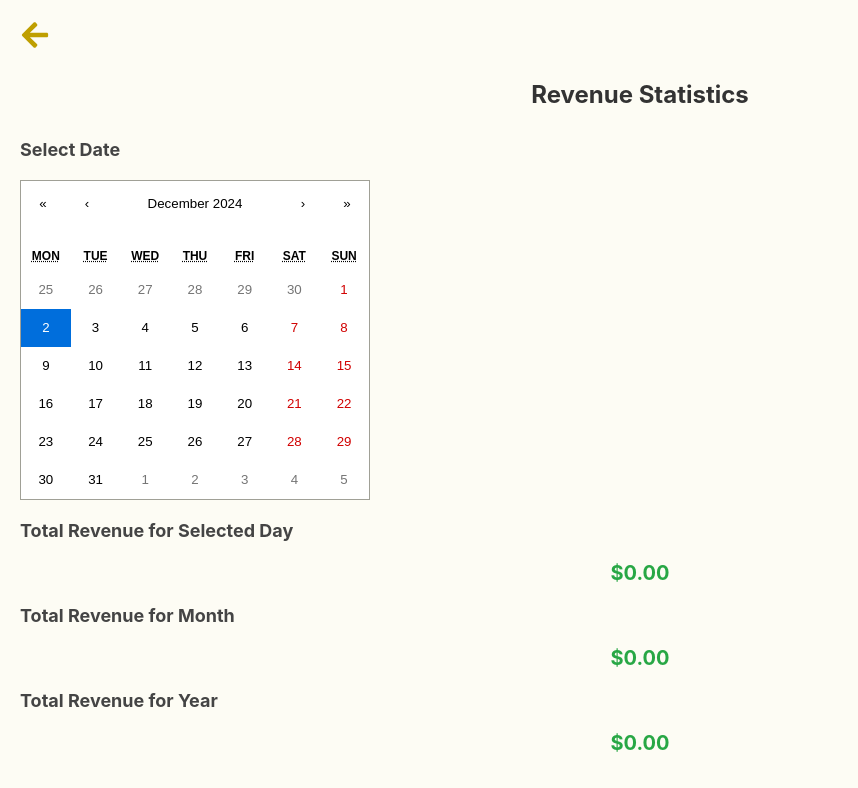
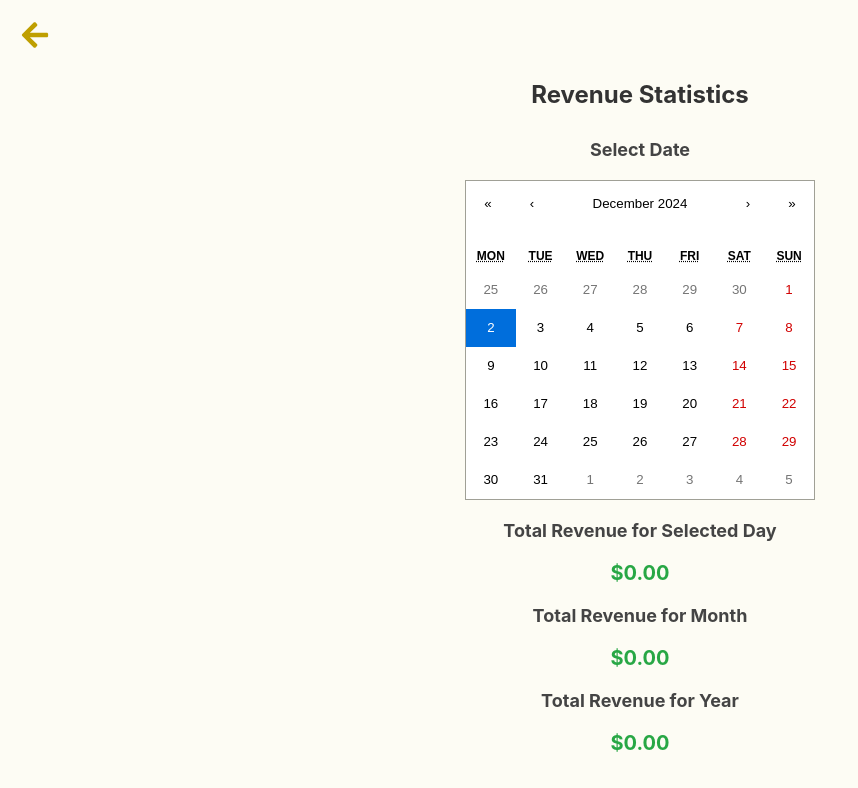
Before and after one commit to razan-zb/RazanSalonWeb, a React (Create React App) app: page /revenue-statistics in a window 1280 px wide. Shown: the top 788 px of the page, without its empty margins (0-858 px from the left). Built offline with nearby package versions, Linux system fonts and the light colour scheme; no server answers.

Commit message:
changing4

```diff
--- a/src/pages/admin/adminStyling.js
+++ b/src/pages/admin/adminStyling.js
@@ -201,6 +201,8 @@ export const Container1 = styled.div`
 
 `;
 
+
+
 // Text for the statistics
 export const StatText = styled.span`
   font-size: 18px;
--- a/src/pages/behindMainAdminPage/revenueStatistics/RevenueStatistics.js
+++ b/src/pages/behindMainAdminPage/revenueStatistics/RevenueStatistics.js
@@ -77,10 +77,12 @@ const RevenueStatistics = () => {
 
       {/* Calendar Picker for Selecting Date */}
       <SC.Label>{t('Select Date')}</SC.Label>
-      <Calendar
-        onChange={setSelectedDate}
-        value={selectedDate}
-      />
+      <div style={{ display: 'flex', justifyContent: 'center' }}>
+  <Calendar
+    onChange={setSelectedDate}
+    value={selectedDate}
+  />
+</div>
 
       {/* Revenue Display */}
       <SC.Label>{t('Total Revenue for Selected Day')}</SC.Label>
--- a/src/pages/behindMainAdminPage/revenueStatistics/adminPageStyling.js
+++ b/src/pages/behindMainAdminPage/revenueStatistics/adminPageStyling.js
@@ -8,11 +8,12 @@ export const Container = styled.div`
   flex: 1;
   background-color: #fdfcf4;
   padding: 20px;
-   min-height: 100vh;
+  min-height: 100vh;
 `;
 export const Con = styled.div`
   align-self:flex-start;
   text-align: left;
+
 `;
 // Back Button
 export const BackButton = styled.button`
@@ -42,6 +43,10 @@ export const Label = styled.label`
   color: #444;
   margin-top: 20px;
   margin-bottom: 20px;
+  @media (min-width: 768px) {
+    justify-content: center;
+
+  }
 
 `;
 
```
